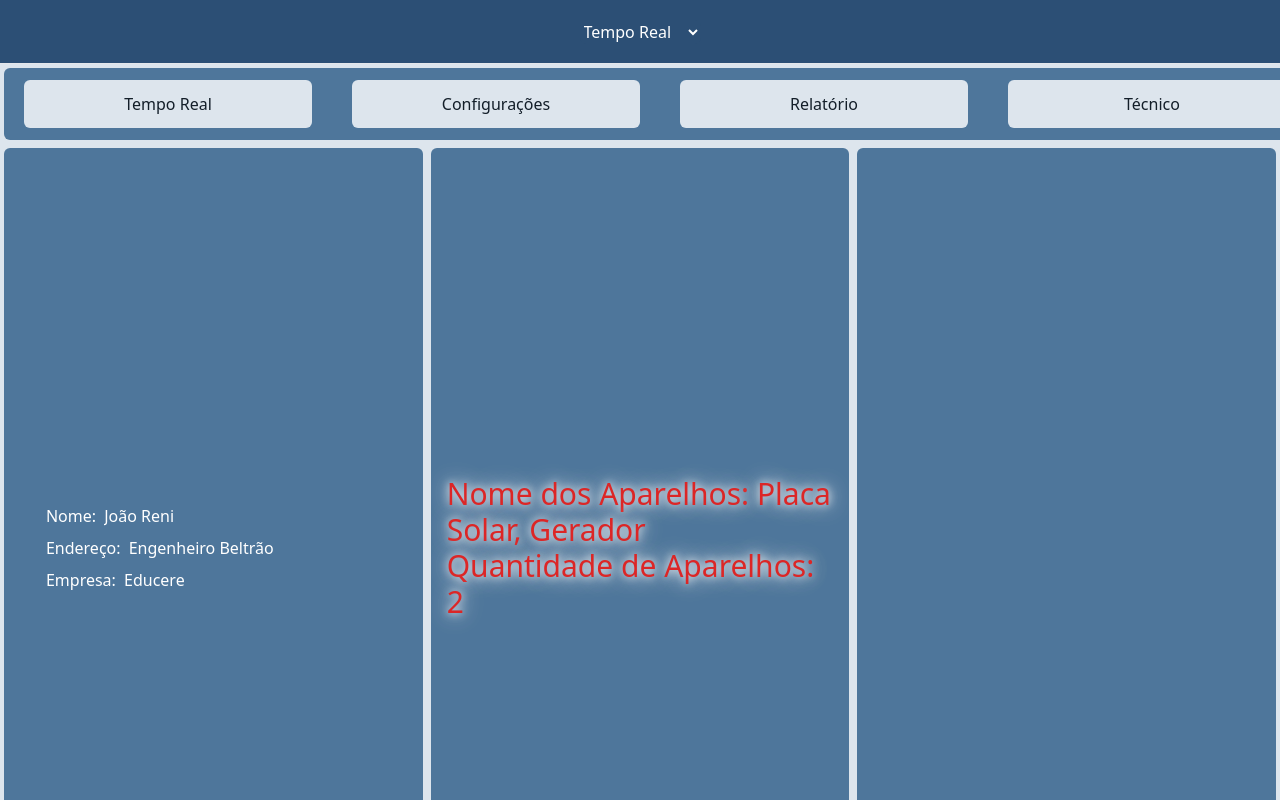
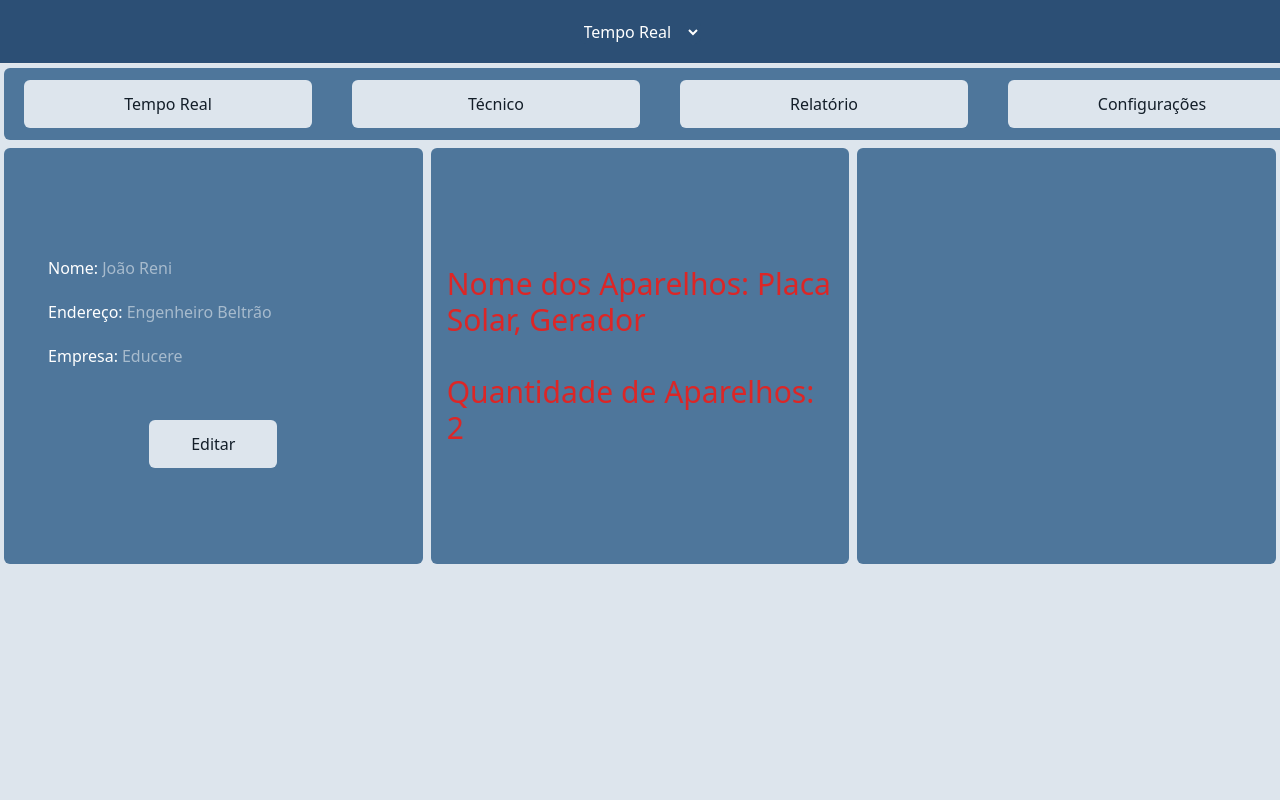
Before and after one commit to PedrinnhoUtumi/SiteMonitor, a React (Vite) app: page /Configuracao in a window 1280 px wide. Shown: the top 800 px of the page. Built offline with nearby package versions, Linux system fonts and the light colour scheme.

Commit message:
não sei oque deu

```diff
--- a/src/components/Cabecalho.jsx
+++ b/src/components/Cabecalho.jsx
@@ -11,16 +11,16 @@ export function Cabecalho(){
                     Tempo Real
                 </NavLink>
 
-                <NavLink to="/Configuracao" className={estiloBotao}>
-                    Configurações
+                <NavLink to="/Tecnico" className={estiloBotao}>
+                    Técnico
                 </NavLink>
 
                 <NavLink to="/Relatorios" className={estiloBotao}>
                     Relatório
                 </NavLink>
 
-                <NavLink to="/Tecnico" className={estiloBotao}>
-                    Técnico
+                <NavLink to="/Configuracao" className={estiloBotao}>
+                    Configurações
                 </NavLink>
             </nav>
         </div>
--- a/src/pages/Configuracao.jsx
+++ b/src/pages/Configuracao.jsx
@@ -2,20 +2,21 @@ import { Pagina } from "../components/Pagina"
 import { Cabecalho } from '../components/Cabecalho'
 import { useState } from "react"
 
-
 export function Configuracao(){
-    //const estiloBotao = "bg-azul_bebe rounded-md w-32 h-12 m-5 text-cinza_escuro hover:bg-azul_escuro hover:text-branco "
+    const estiloBotao = "bg-azul_bebe rounded-md w-32 h-12 m-5 text-cinza_escuro hover:bg-azul_claro hover:text-branco "
+    const estiloLi = "m-3"
 
     const [nome, setNome] = useState("João Reni")
     const [endereco, setEndereco] = useState("Engenheiro Beltrão")
     const [empresa, setEmpresa] = useState("Educere")
 
-    var nomeAparelhos = ["Placa Solar", "Gerador"]
+    const [modoEdicao, setModoEdicao] = useState(false)
+
+    const nomeAparelhos = ["Placa Solar", "Gerador"]
     const [aparelhos, setAparelhos] = useState(nomeAparelhos)
     const [quantidadeAparelhos, setQuantidadeAparelhos] = useState(nomeAparelhos.length)
 
-    // const estiloContainerGrafico = "bg-azul_escuro w-1/3 h-48 m-1 p-4 rounded-md"
-    const estiloContainerGrafico = "bg-azul_escuro w-1/2 h-screen m-1 p-4 rounded-md"
+    const estiloContainerGrafico = "bg-azul_escuro w-1/2 h-auto m-1 p-4 rounded-md flex flex-col justify-center items-center"
 
     function editarNome(event) {
         setNome(event.target.value)
@@ -27,6 +28,9 @@ export function Configuracao(){
         setEmpresa(event.target.value)
     }
 
+    function alternarModoEdicao() {
+        setModoEdicao(!modoEdicao)
+    }
 
     return (
         <Pagina>
@@ -34,26 +38,52 @@ export function Configuracao(){
             <div className="w-full h-screen flex flex-col">
                 <div className="flex flex-row justify-normal">
                     <div className={estiloContainerGrafico}>
-                        <div className="w-full h-full flex flex-col justify-center items-center ">
-                            <ul className="p-4 ">
-                                <li>
-                                    Nome:     <input type="text" value={nome} onChange={editarNome} className="w-64 p-1 bg-azul_escuro"/>
+                        <div className="w-full h-96 flex flex-col justify-center items-center">
+                            <ul className="p-4">
+                                <li className={estiloLi}>
+                                    Nome:
+                                    <input
+                                        type="text"
+                                        value={nome}
+                                        onChange={editarNome}
+                                        disabled={!modoEdicao}
+                                        className={`w-64 p-1 bg-azul_escuro ${modoEdicao ? 'border border-white' : 'opacity-50'}`}
+                                    />
                                 </li>
-                                <li>
-                                    Endereço: <input type="text" value={endereco} onChange={editarEndereco} className="w-64 p-1 bg-azul_escuro" />
+                                <li className={estiloLi}>
+                                    Endereço:
+                                    <input
+                                        type="text"
+                                        value={endereco}
+                                        onChange={editarEndereco}
+                                        disabled={!modoEdicao}
+                                        className={`w-64 p-1 bg-azul_escuro ${modoEdicao ? 'border border-white' : 'opacity-50'}`}
+                                    />
                                 </li>
-                                <li>
-                                    Empresa:  <input type="text" value={empresa} onChange={editarEmpresa} className="w-64 p-1 bg-azul_escuro" />
-
+                                <li className={estiloLi}>
+                                    Empresa:
+                                    <input
+                                        type="text"
+                                        value={empresa}
+                                        onChange={editarEmpresa}
+                                        disabled={!modoEdicao}
+                                        className={`w-64 p-1 bg-azul_escuro ${modoEdicao ? 'border border-white' : 'opacity-50'}`}
+                                    />
                                 </li>
                             </ul>
+                            <button
+                                onClick={alternarModoEdicao}
+                                className={estiloBotao}
+                            >
+                                {modoEdicao ? "Salvar" : "Editar"}
+                            </button>
                         </div>
                     </div>
 
                     <div className={estiloContainerGrafico}>
-                        <div className="w-full h-full flex flex-col justify-center items-center text-3xl text-red-600 glow">
+                        <div className="w-full h-min flex flex-col justify-center items-center text-3xl text-red-600">
                             Nome dos Aparelhos: {aparelhos.join(', ')}
-                            <br />
+                            <br /> <br />
                             Quantidade de Aparelhos: {quantidadeAparelhos}
                         </div>
                     </div>
--- a/src/pages/TempoReal.jsx
+++ b/src/pages/TempoReal.jsx
@@ -22,7 +22,7 @@ export function TempoReal() {
             <Cabecalho />
             <div className="w-full h-full flex flex-col">
                 <header className={estiloTitulo}>
-                    <h1 className=" text-red-500 glow">Tensão [V]</h1>
+                    <h1 className=" text-red-500">Tensão [V]</h1>
                 </header>
 
                 <div className="flex flex-row justify-around">
@@ -34,7 +34,7 @@ export function TempoReal() {
                 </div>
 
                 <header className={estiloTitulo}>
-                    <h1 className="text-orange-500 glow">Corrente [A]</h1>
+                    <h1 className="text-orange-500 ">Corrente [A]</h1>
                 </header>
                 <div className="flex flex-row justify-around">
                     <div className={estiloContainerGrafico2}>
@@ -58,7 +58,7 @@ export function TempoReal() {
                 </div>
 
                 <header className={estiloTitulo}>
-                    <h1 className="text-amber-500 glow">Potência Ativa [W]</h1>
+                    <h1 className="text-amber-500 ">Potência Ativa [W]</h1>
                 </header>
                 <div className="flex flex-row justify-around">
                     <div className={estiloContainerGrafico2}>
@@ -88,7 +88,7 @@ export function TempoReal() {
                 </div>
 
                 <header className={estiloTitulo}>
-                    <h1 className="text-yellow-500 glow">Consumo [kWh]</h1>
+                    <h1 className="text-yellow-500 ">Consumo [kWh]</h1>
                 </header>
                 <div className="flex flex-row justify-around">
                     <div className={estiloContainerGrafico2}>
@@ -118,7 +118,7 @@ export function TempoReal() {
                 </div>
 
                 <header className={estiloTitulo}>
-                    <h1 className="drop-shadow-xl text-green-500 glow">Geração [kWh]</h1>
+                    <h1 className="drop-shadow-xl text-green-500 ">Geração [kWh]</h1>
                 </header>
                 <div className="flex flex-row justify-around">
                     <div className={estiloContainerGrafico2}>
```
